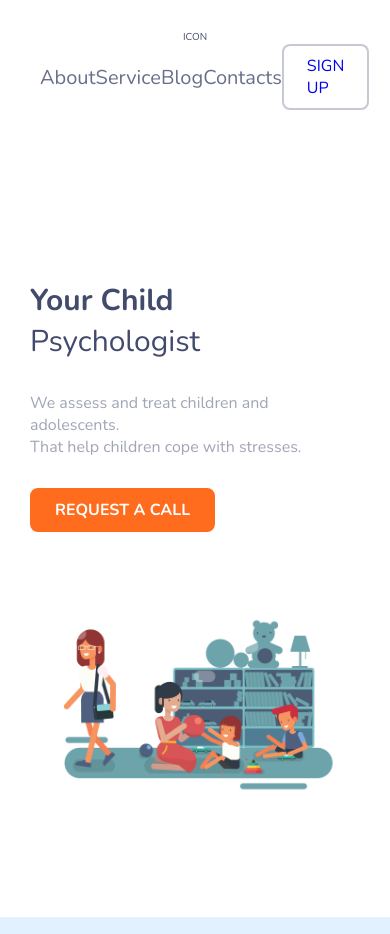
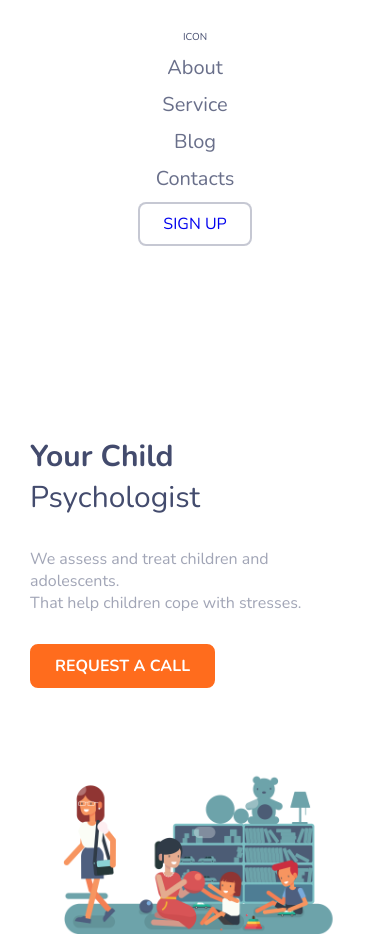
Before and after one commit to DarwishCodes/cdoc, a website: page index.html in a window 390 px wide. Shown: the top 934 px of the page. Drawn offline with nearby package versions, Linux system fonts and the light colour scheme.

Commit message:
Responsive design: navigation fix

```diff
--- a/sass/layout/_navigation.scss
+++ b/sass/layout/_navigation.scss
@@ -34,10 +34,19 @@
         display: flex;
         justify-content: space-evenly;
         align-items: center;
+
+        @include addMediaQuery(tablet) {
+            flex-direction: column;
+            padding: 1rem 0;
+        }
     }
 
     &__item {
         display: inline-block;
+
+        @include addMediaQuery(tablet) {
+            margin-bottom: 1rem;
+        }
     }
 
     &__link {
```
Also changed, not shown: css/style.css.
